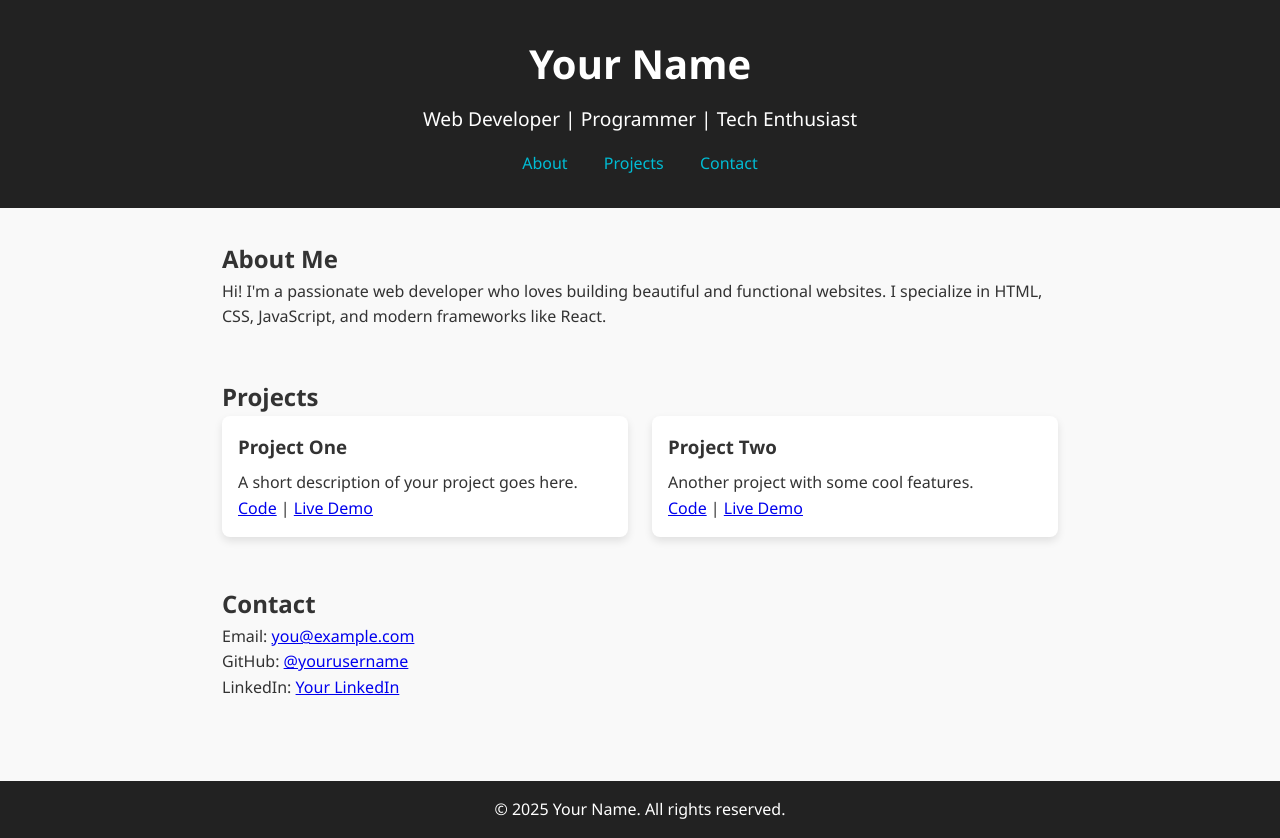
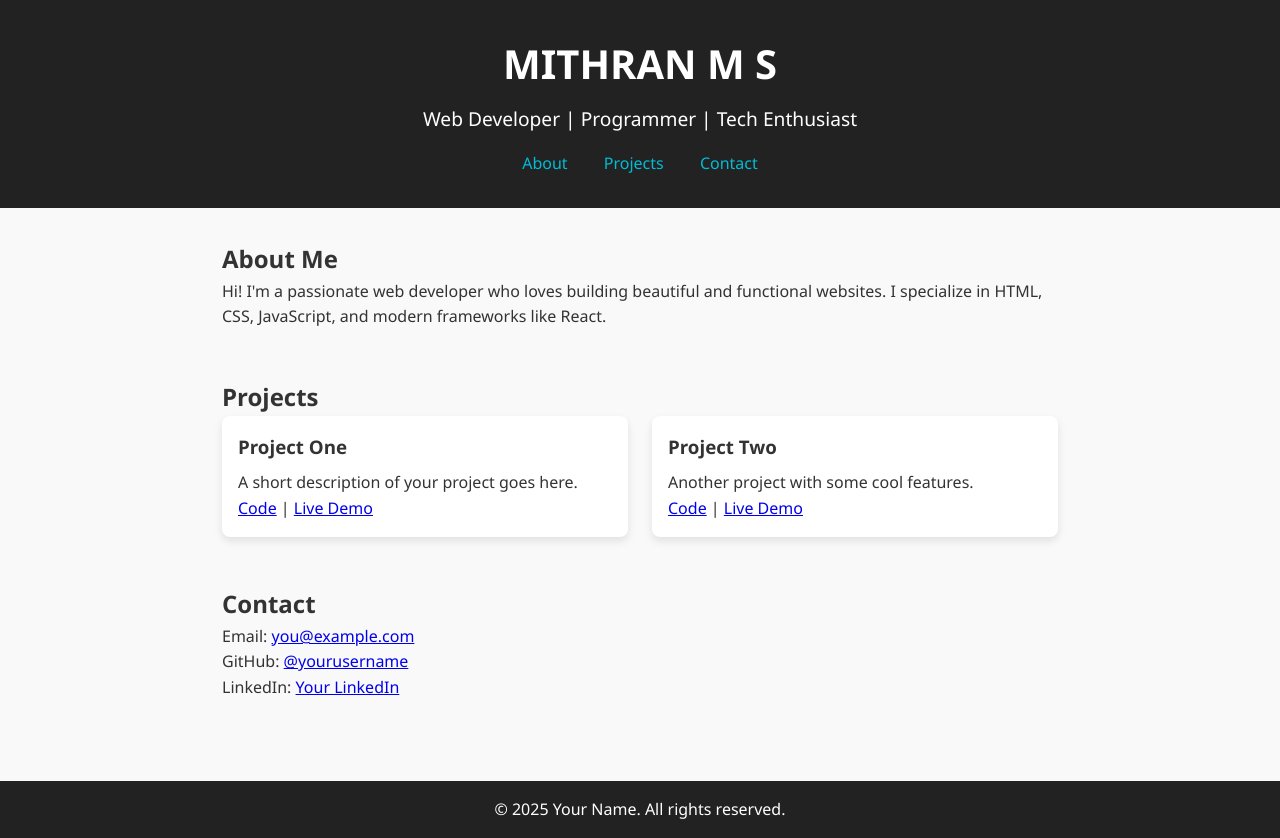
Before and after one commit to MS3607/ms3607.github.io, a plain HTML site: page index.html in a window 1280 px wide. Drawn offline with Linux system fonts and the light colour scheme.

Commit message:
Update index.html

```diff
--- a/index.html
+++ b/index.html
@@ -4,12 +4,12 @@
 <head>
   <meta charset="UTF-8" />
   <meta name="viewport" content="width=device-width, initial-scale=1.0"/>
-  <title>Your Name | Portfolio</title>
+  <title>MITHRAN M S | Portfolio</title>
   <link rel="stylesheet" href="style.css"/>
 </head>
 <body>
   <header>
-    <h1>Your Name</h1>
+    <h1>MITHRAN M S</h1>
     <p>Web Developer | Programmer | Tech Enthusiast</p>
     <nav>
       <a href="#about">About</a>
```
